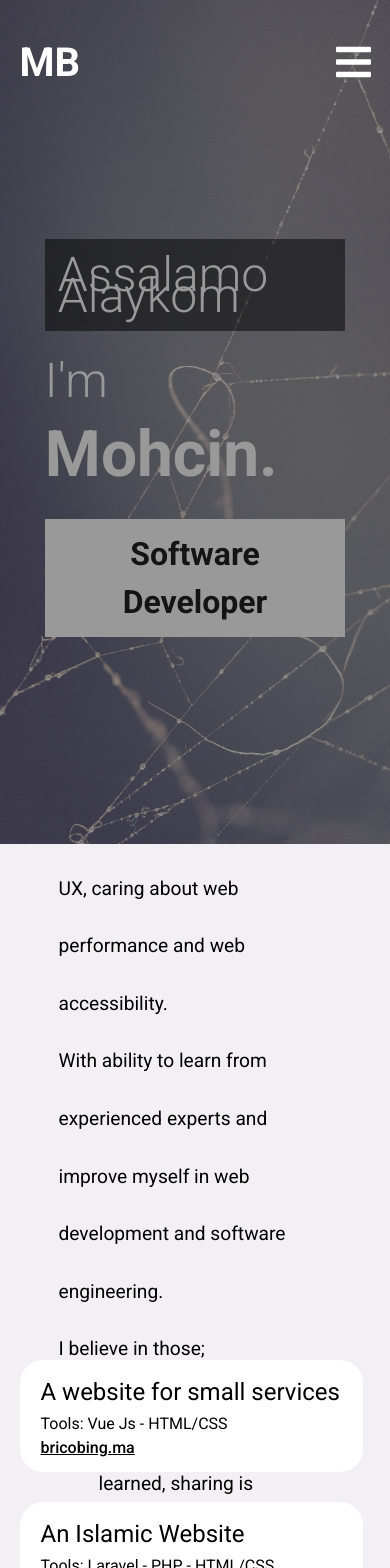
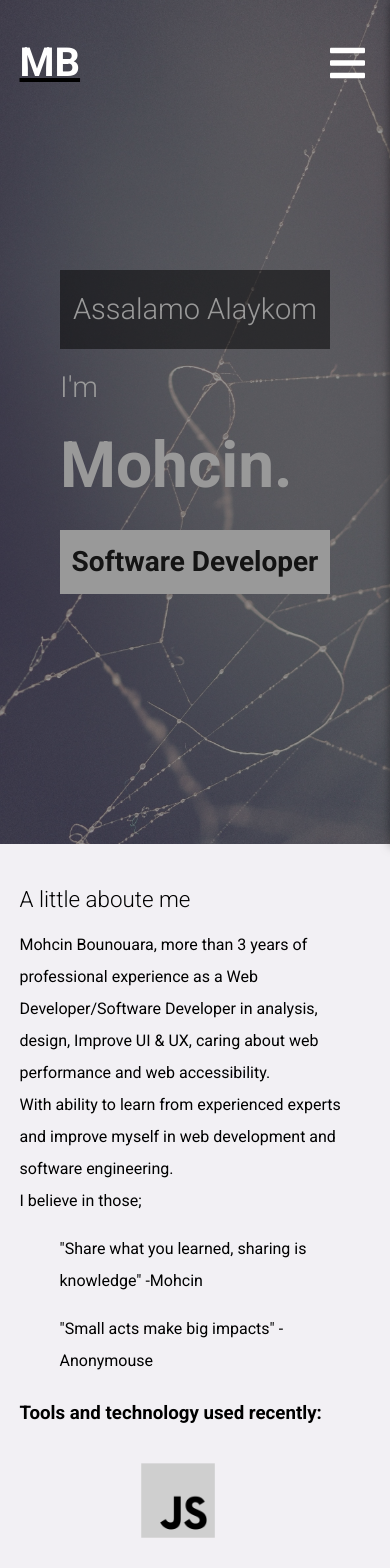
Before and after one commit to MohcinBN/my-portfolio, a Vue app: page / in a window 390 px wide. Shown: the top 1568 px of the page. Built offline with nearby package versions, Linux system fonts and the light colour scheme.

Commit message:
Finishing the first version of the portfolio

```diff
--- a/src/App.vue
+++ b/src/App.vue
@@ -7,4 +7,5 @@
 <style>
 @import "./assets/styles/global.css";
 @import "./assets/styles/normalize.css";
+@import "./assets/styles/responsive.css";
 </style>
--- /dev/null
+++ b/src/assets/styles/responsive.css
@@ -0,0 +1,12 @@
+@media (max-width: 700px) {
+  .section {
+    height: 100%;
+  }
+  .section-title {
+    font-size: 1.4rem;
+    line-height: 1;
+  }
+  #home {
+    height: 100vh;
+  }
+}
--- a/src/components/AboutMe.vue
+++ b/src/components/AboutMe.vue
@@ -90,4 +90,20 @@ ul > li > img {
 ul > li > img:hover {
   filter: none;
 }
+
+@media (max-width: 700px) {
+  .about-me-note {
+    font-size: 1rem;
+    line-height: 2;
+    width: inherit !important;
+    margin-top: 25px;
+  }
+  #about-me ul {
+    display: block;
+    text-align: center;
+  }
+  #about-me ul > li > img {
+    width: 31%;
+  }
+}
 </style>
--- a/src/components/Blog.vue
+++ b/src/components/Blog.vue
@@ -7,7 +7,7 @@
         rel="noopener noreferrer"
       >
         <span>
-          Read my Blogs
+          Read my Blog
         </span>
       </a>
     </div>
@@ -38,4 +38,10 @@ export default {};
   text-transform: uppercase;
   text-align: center;
 }
+
+@media (max-width: 700px) {
+  #blog span {
+    font-size: 2rem;
+  }
+}
 </style>
--- a/src/components/GetInTouch.vue
+++ b/src/components/GetInTouch.vue
@@ -60,4 +60,11 @@ main {
 ul > li {
   margin-right: 34px;
 }
+
+@media (max-width: 700px) {
+  #get-in-touch ul > li {
+    margin-right: 34px;
+    margin-bottom: 11px;
+  }
+}
 </style>
--- a/src/components/NavBare.vue
+++ b/src/components/NavBare.vue
@@ -2,17 +2,39 @@
   <header id="nav">
     <div class="content-wrapper">
       <div class="logo">
-        <h2>MB</h2>
+        <a href="/portfolio"><h2 style="text-decoration: none;">MB</h2></a>
       </div>
       <div class="menu">
-        <i class="fas fa-bars"></i>
+        <button @click="toggle"><i class="fas fa-bars"></i></button>
+        <nav class="slidfromright" :class="open ? 'open' : ''">
+          <ul>
+            <button class="close-btn" @click="toggle">
+              <i class="fas fa-times"></i>
+            </button>
+            <li><a @click="toggle" href="#about-me">About Me</a></li>
+            <li><a @click="toggle" href="#work">Work</a></li>
+            <li><a @click="toggle" href="#blog">Blog</a></li>
+            <li><a @click="toggle" href="#get-in-touch">Contact</a></li>
+          </ul>
+        </nav>
       </div>
     </div>
   </header>
 </template>
 
 <script>
-export default {};
+export default {
+  data() {
+    return {
+      open: false,
+    };
+  },
+  methods: {
+    toggle() {
+      this.open = !this.open;
+    },
+  },
+};
 </script>
 
 <style>
@@ -24,4 +46,60 @@ export default {};
 .menu {
   text-align: right;
 }
+
+#nav button {
+  background: transparent;
+  border: 0;
+}
+
+.slidfromright {
+  position: fixed;
+  width: 100%;
+  transition: all 0.5s ease-in-out;
+  right: -100%;
+  background: #fff;
+  height: 100%;
+  box-shadow: 1px 1px 10px rgba(0, 0, 0, 0.5);
+  top: 0;
+}
+
+.open {
+  right: 0;
+}
+
+#nav nav button svg {
+  color: black;
+  position: absolute;
+  right: 22px;
+}
+
+#nav nav ul {
+  display: block;
+  text-align: center;
+}
+
+#nav ul > li {
+  margin-right: 0;
+}
+#nav ul > li > a {
+  font-size: 4rem;
+}
+
+@media (max-width: 700px) {
+  .welcoming h1,
+  .welcoming h2 {
+    font-size: 29px;
+    line-height: 1;
+  }
+  .welcoming span {
+    font-size: 28px;
+  }
+  #nav nav ul {
+    display: block;
+    text-align: center;
+  }
+  #nav nav ul > li {
+    margin-right: 0;
+  }
+}
 </style>
--- a/src/components/Work.vue
+++ b/src/components/Work.vue
@@ -123,4 +123,12 @@ export default {};
   position: absolute;
   top: 24px;
 }
+@media (max-width: 700px) {
+  .work-item h2 {
+    line-height: 1;
+  }
+  #work {
+    padding: 54px 0 54px;
+  }
+}
 </style>
```
